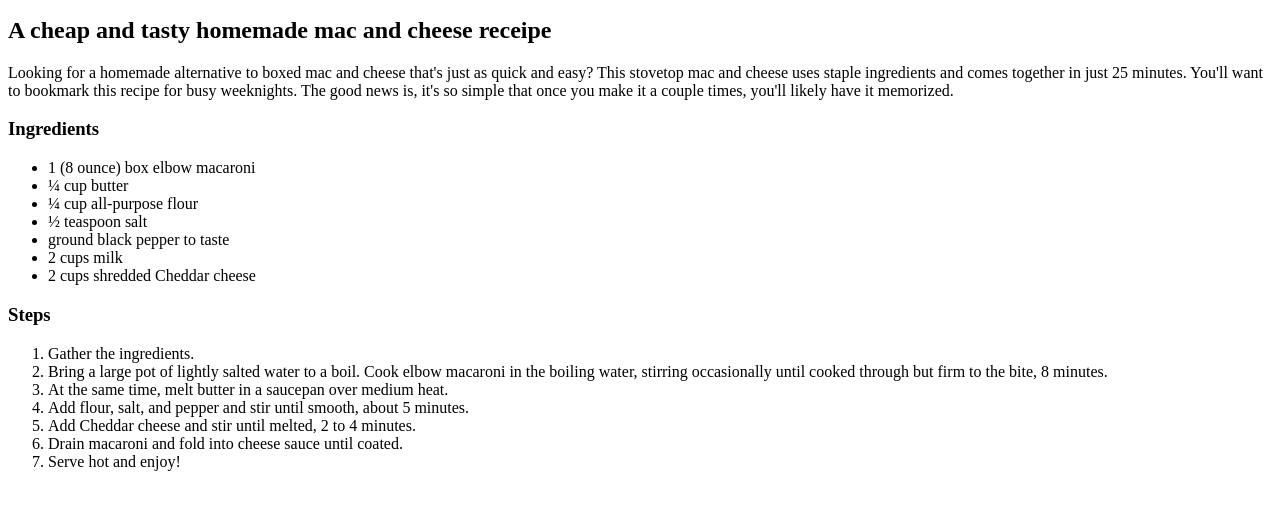
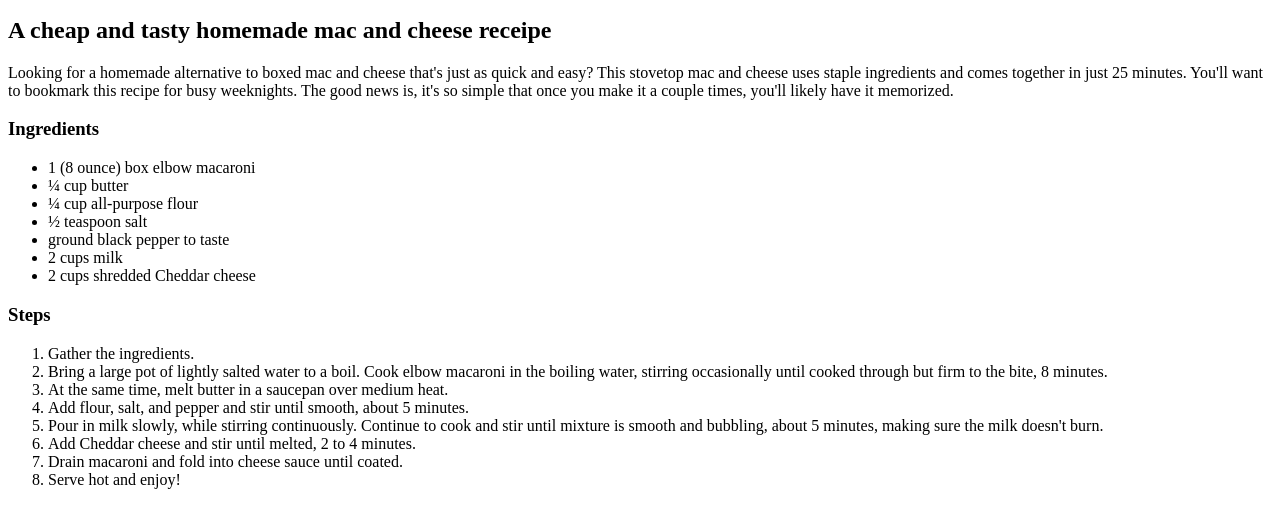
Before and after one commit to MohanHS95/odin-recipes, a plain HTML site: page recipes/mac.html in a window 1280 px wide. Shown: the part 101-628 px from the top of the page. Drawn offline with Linux system fonts and the light colour scheme.

Commit message:
Add a new step to the cooking process
A 5th step is added to the recipe as it was omitted from the original.

```diff
--- a/recipes/mac.html
+++ b/recipes/mac.html
@@ -37,6 +37,7 @@
             <li>Bring a large pot of lightly salted water to a boil. Cook elbow macaroni in the boiling water, stirring occasionally until cooked through but firm to the bite, 8 minutes.</li>
             <li>At the same time, melt butter in a saucepan over medium heat.</li>
             <li>Add flour, salt, and pepper and stir until smooth, about 5 minutes.</li>
+            <li>Pour in milk slowly, while stirring continuously. Continue to cook and stir until mixture is smooth and bubbling, about 5 minutes, making sure the milk doesn't burn.</li>
             <li>Add Cheddar cheese and stir until melted, 2 to 4 minutes.</li>
             <li>Drain macaroni and fold into cheese sauce until coated.</li>
             <li>Serve hot and enjoy!</li>
```
